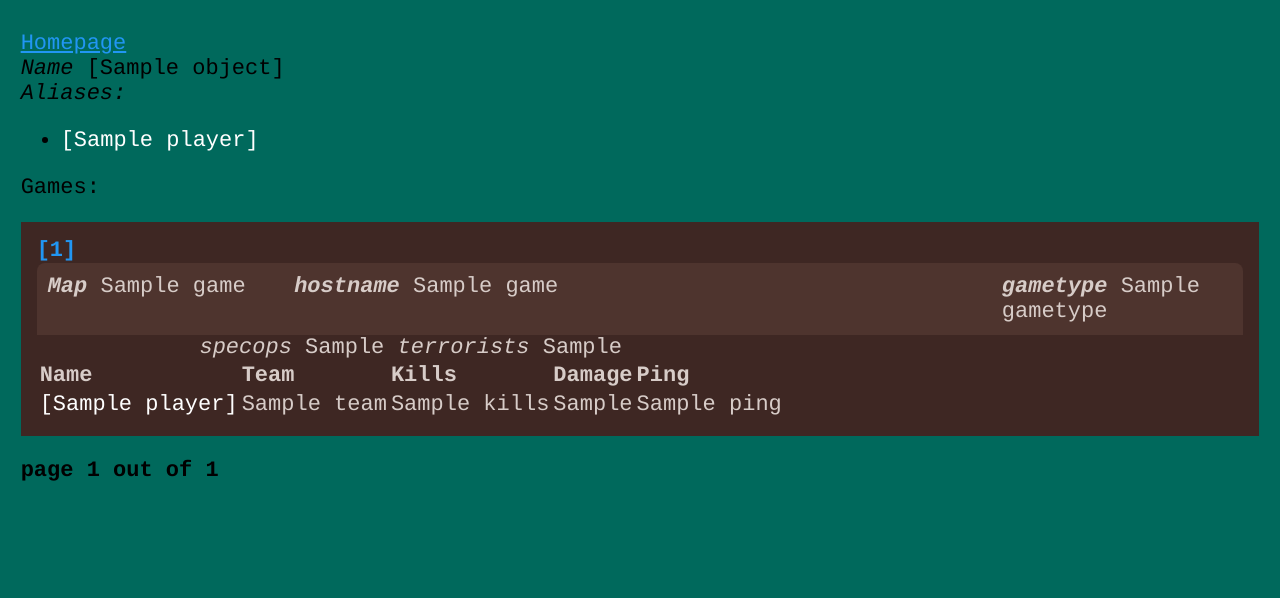
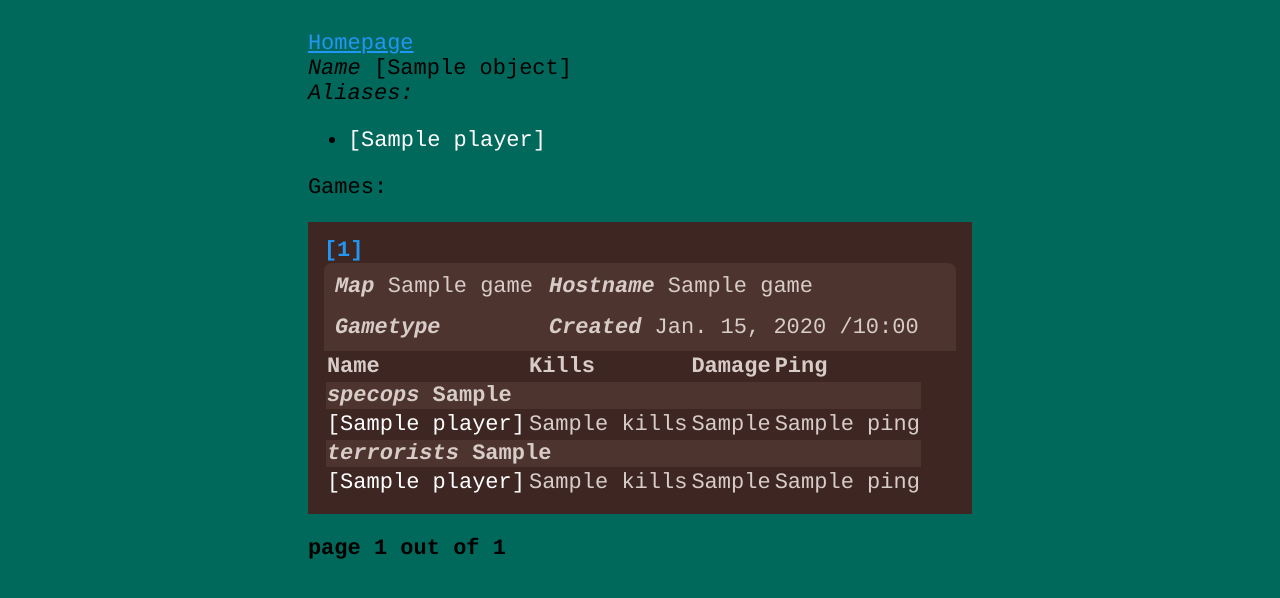
Before and after one commit to yakoub/tce_web, a Django app: template templates/game/playerindex_detail.html in a window 1280 px wide. Shown: the top 598 px of the page. Run offline with Django 3.2, Linux system fonts and the light colour scheme; the template is opened without the code that fills it: most values are stand-ins (such as "Sample title", 1, 10 or a date in 2020).

Commit message:
parition game table teams and show created and gametype

```diff
--- a/client/css/game.css
+++ b/client/css/game.css
@@ -25,11 +25,12 @@ ul.aliases a,
 
 @media (min-width: 1025px) {
   .game header {
-    grid-template-columns: 1fr 3fr 1fr;
+    grid-template-columns: 1fr 2fr;
   }
 }
 
 @media (max-width: 1024px) {
+  .game .created,
   .game .hostname {
     grid-column: 1/3;
   }
--- a/client/js/game.js
+++ b/client/js/game.js
@@ -1,9 +1,14 @@
 var TCENames = {}
 
 TCENames.game_section = function () {
-  var table = document.currentScript.previousElementSibling;
-  var names = table.querySelectorAll('td:first-child a')
+  var section = document.currentScript.parentElement;
+  var names = section.querySelectorAll('table td:first-child a')
   names.forEach(this.player_names, TCENames)
+
+  var gametype = section.querySelector('header.highlighted .gametype span')
+  if (this.types_map.has(gametype.dataset.type)) {
+    gametype.textContent = this.types_map.get(gametype.dataset.type)
+  }
 }
 
 TCENames.player_section = function () {
@@ -62,9 +67,17 @@ TCENames.player_names = function (a) {
   }
 }
 
-TCENames.ncodes_setup = function() {
+TCENames.setup = function() {
   var codes = new Map()
   this.ncodes = codes
+
+  var types = new Map()
+  this.types_map = types
+
+  types.set('2', 'CTF')
+  types.set('5', 'Obj')
+  types.set('7', 'BC')
+
   codes.set(':', 'c-c1')
   codes.set(';', 'c-c2')
   codes.set('<', 'c-c3')
@@ -87,4 +100,4 @@ TCENames.ncodes_setup = function() {
   codes.set('–', 'c-c20')
 }
 
-TCENames.ncodes_setup()
+TCENames.setup()
--- a/templates/game/gamematch_short.html
+++ b/templates/game/gamematch_short.html
@@ -1,26 +1,44 @@
 <section class="game short">
-  <a class="game-id" href="{{ object.get_absolute_url }}"> [{{object.id}}] </a>
+  <a class="game-id" href="{{ game.get_absolute_url }}"> [{{game.id}}] </a>
   <header class="highlighted">
-    <div class="map"> <em> Map  </em> {{ object.mapname }} </div>
-    <div class="hostname"> <em> hostname  </em> {{object.hostname }} </div>
-    <div class="gametype"> <em> gametype </em>  {{object.gametype }} </div>
+    <div class="map"> <em> Map  </em> {{ game.mapname }} </div>
+    <div class="hostname"> <em> Hostname  </em> {{game.hostname }} </div>
+    <div class="gametype">
+      <em> Gametype </em>  <span data-type="{{game.gametype }}"></span>
+    </div>
+    <div class="created"> <em> Created </em>
+      {{game.created|date:"N j, Y /H:i e" }}
+    </div>
   </header>
   <table>
-  <caption>
-    <em> specops </em> {{object.team_blue}}
-    <em> terrorists </em> {{object.team_red}}
-  </caption>
   <thead> <tr>
-    <th> Name </th> <th> Team </th> <th> Kills  </th>
+    <th> Name </th> <th> Kills  </th>
     <th> Damage </th> <th> Ping </th>
   </tr> </thead>
   <tbody>
-    {% for player in object.gameplayer_set.all %}
+    <tr>
+      <th class="highlighted" colspan="4"> <em> specops </em> {{game.team_blue}} </th>
+    </tr>
+    {% for player in game.blue_players %}
       <tr>
       <td> <a data-name="{{ player.player.name }}"
           href="{{ player.player.get_absolute_url }}">
       </a> </td>
-      <td> {{ player.team }} </td>
+      <td> {{ player.kills }} </td>
+      <td> {{ player.damage_given }} </td>
+      <td> {{ player.ping }} </td>
+      </tr>
+    {% endfor %}
+  </tbody>
+  <tbody>
+    <tr>
+      <th class="highlighted" colspan="4"> <em> terrorists </em> {{game.team_red}} </th>
+    </tr>
+    {% for player in game.red_players %}
+      <tr>
+      <td> <a data-name="{{ player.player.name }}"
+          href="{{ player.player.get_absolute_url }}">
+      </a> </td>
       <td> {{ player.kills }} </td>
       <td> {{ player.damage_given }} </td>
       <td> {{ player.ping }} </td>
--- a/templates/game/list.html
+++ b/templates/game/list.html
@@ -13,7 +13,7 @@
 
     {% block list_items %}
       <ul class="top alternating">
-      {% for object in object_list %}
+      {% for game in object_list %}
         <li class="altered">
         {% include 'game/gamematch_short.html' %}
         </li>
--- a/templates/game/playerindex_detail.html
+++ b/templates/game/playerindex_detail.html
@@ -29,7 +29,7 @@
       <ul class="top alternating">
       {% for game in game_list %}
         <li class="altered">
-        {% include 'game/gamematch_short.html' with object=game %}
+        {% include 'game/gamematch_short.html' %}
         </li>
       {% endfor %}
       </ul>
```
Also changed, not shown: game/views.py (+27 -1 lines), templates/game/gamematch_detail.html (+32 -7 lines).
